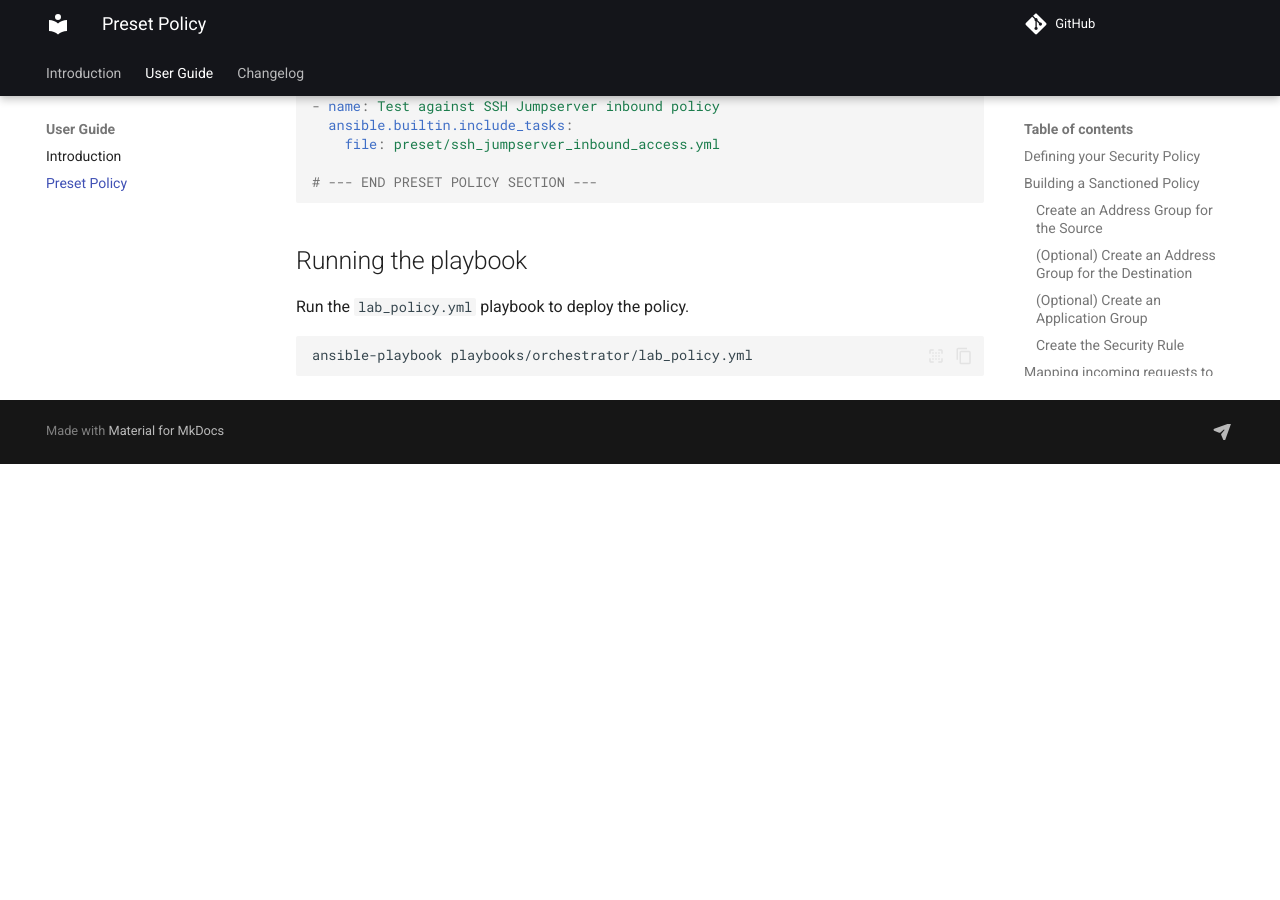
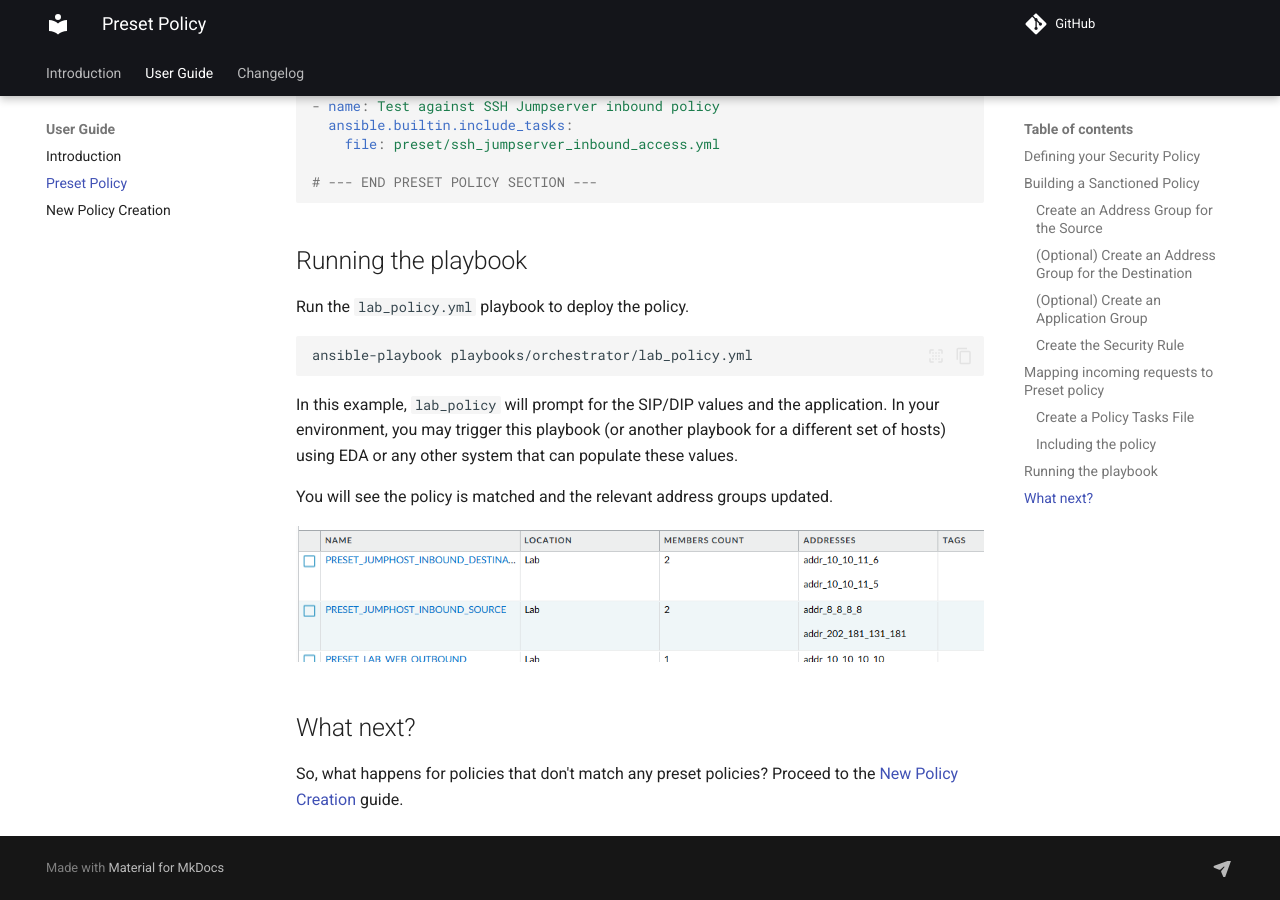
Before and after one commit to adambaumeister/ansible_panos_policy_orchestration, an MkDocs documentation site: the page built from docs/user_guide/preset_policy.md, in a window 1280 px wide and 900 px high, scrolled down 5201 px. Built offline with MkDocs 1.6.1 and Material for MkDocs 9.7.7, drawn with Linux system fonts in a browser that asks for light colours; comment, search, counter and statistics services are not loaded; before the commit the page ends 5665 px from its top, so only the background shows below that.

````diff
--- a/docs/user_guide/preset_policy.md
+++ b/docs/user_guide/preset_policy.md
@@ -137,3 +137,16 @@ Run the `lab_policy.yml` playbook to deploy the policy.
 ```shell
 ansible-playbook playbooks/orchestrator/lab_policy.yml
 ```
+
+In this example, `lab_policy` will prompt for the SIP/DIP values and the application. In your environment, you may
+trigger this playbook (or another playbook for a different set of hosts) using EDA or any other system that can
+populate these values.
+
+You will see the policy is matched and the relevant address groups updated.
+
+![img.png](run_lab_policy.png)
+
+## What next?
+
+So, what happens for policies that don't match any preset policies? Proceed to the [New Policy Creation](new_policy_creation.md)
+guide.
--- a/mkdocs.yml
+++ b/mkdocs.yml
@@ -43,6 +43,7 @@ nav:
   - User Guide:
       - Introduction: user_guide/introduction.md
       - Preset Policy: user_guide/preset_policy.md
+      - New Policy Creation: user_guide/new_policy_creation.md
   - Changelog: CHANGELOG.md
 
 extra:
````
Also changed, not shown: docs/user_guide/new_policy_creation.md (added, +36 -0 lines), docs/user_guide/run_lab_create_new_policy.png (added), docs/user_guide/run_lab_policy.png (added), 1 other file.
